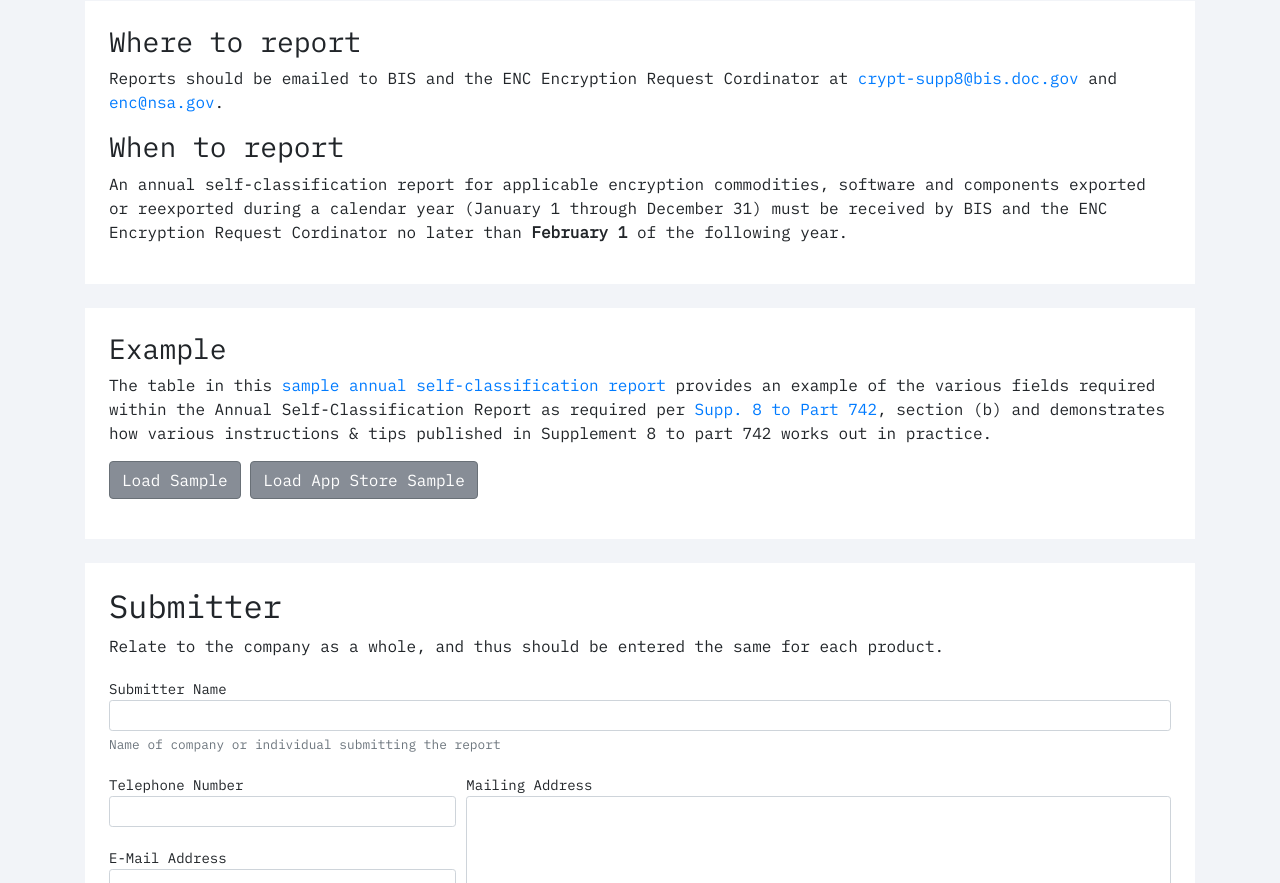
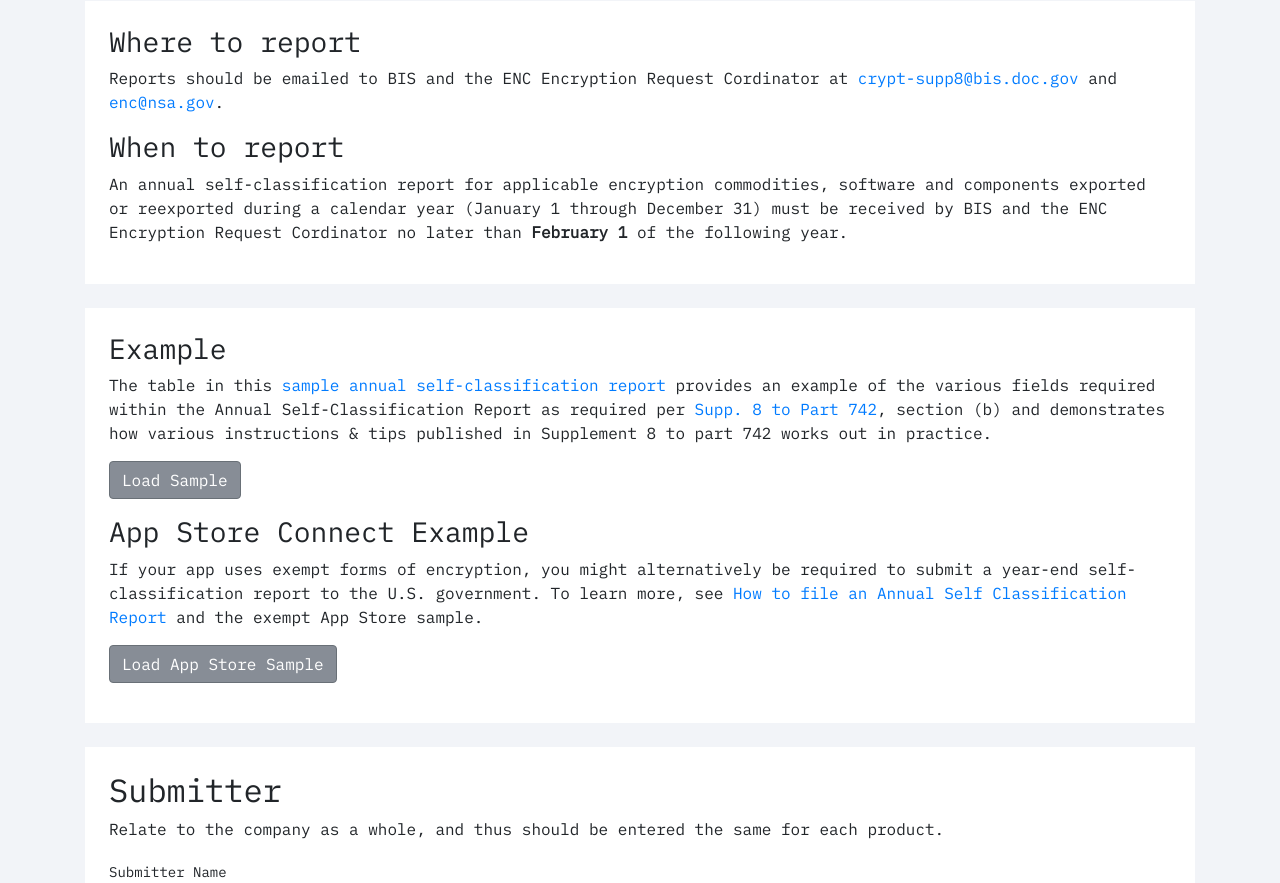
Before and after one commit to annual-self-classification-report/annual-self-classification-report.github.io, a plain HTML site: page index.html in a window 1280 px wide. Shown: the part 297-1180 px from the top of the page. Drawn offline with nearby package versions, Linux system fonts and the light colour scheme.

Commit message:
Description for App Store sample  a51b9ce

```diff
--- a/index.html
+++ b/index.html
@@ -112,6 +112,12 @@
                 </p>
                 <div class="form-group">
                     <button type="button" onclick="loadSample()" class="btn btn-primary">Load Sample</button>
+                </div>
+                <h3>App Store Connect Example</h3>
+                <p>
+                    If your app uses exempt forms of encryption, you might alternatively be required to submit a year-end self-classification report to the U.S. government.  To learn more, see <a href="https://www.bis.doc.gov/index.php/policy-guidance/encryption/4-reports-and-reviews/a-annual-self-classification" target="_blank">How to file an Annual Self Classification Report</a> and the exempt App Store sample.
+                </p>
+                <div class="form-group">
                     <button type="button" onclick="loadAppStoreSample()" class="btn btn-primary">Load App Store Sample</button>
                 </div>
             </div>
```
